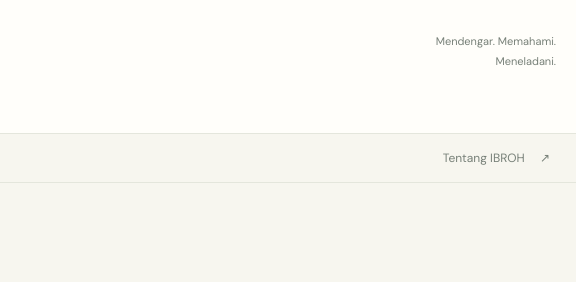
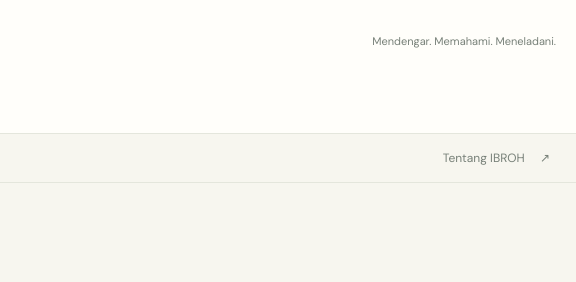
Before and after one commit to teguhbadru/25-kisah-Al-Qur-an-dan-hadis, a plain HTML site: page ibroh/index.html in a window 1280 px wide. Shown: the top 282 px of the page, 704-1280 px from the left. Drawn offline with Linux system fonts and the light colour scheme.

Commit message:
Keep header tagline on a single line

```diff
--- a/ibroh/style.css
+++ b/ibroh/style.css
@@ -57,3 +57,6 @@
     padding: 28px 25px;
   }
 }
+
+/* Keep the header tagline on one line on every screen. */
+.brand-sub{max-width:none;white-space:nowrap}
```
